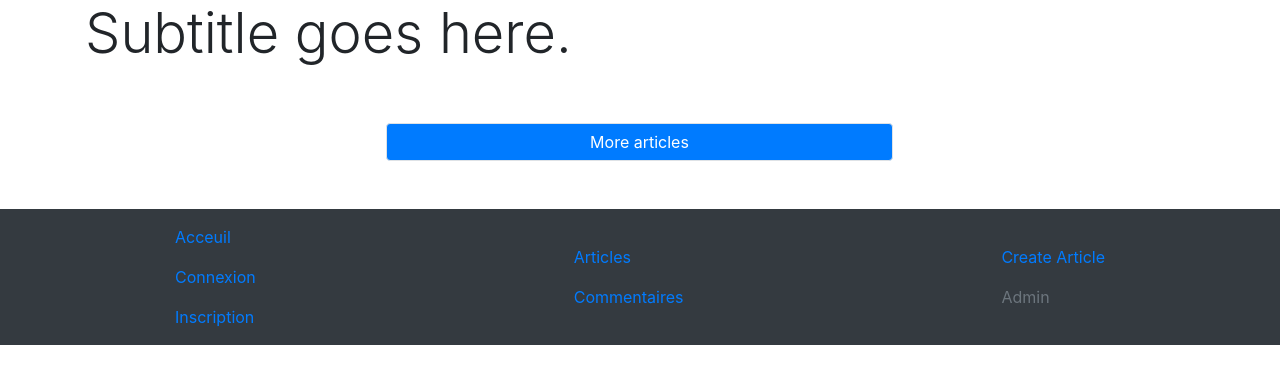
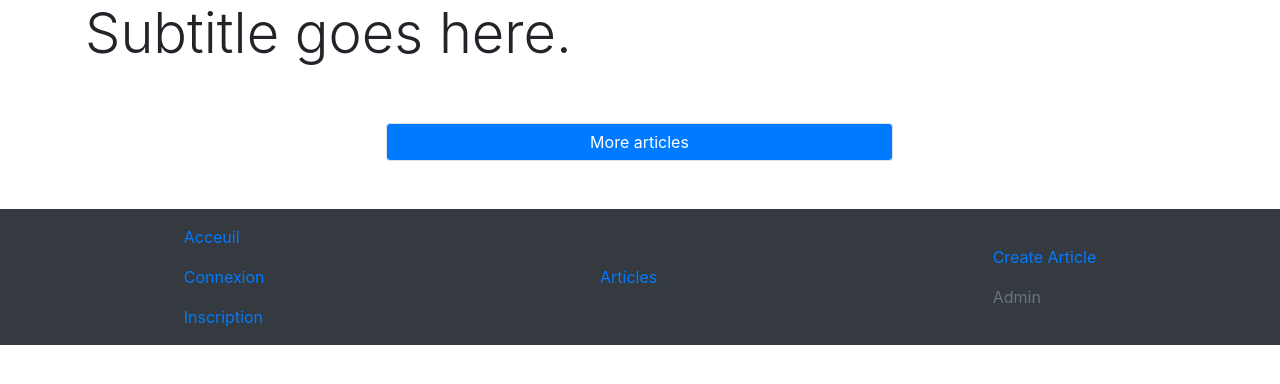
Before and after one commit to robin-arbona/blog, a PHP site: page /blog/view/index.php in a window 1280 px wide. Shown: the part 219-603 px from the top of the page. Run offline with PHP 8.4, Linux system fonts and the light colour scheme; data that the repository does not hold is empty; some libraries are stand-ins or nearby versions.

Commit message:
footer edition

```diff
--- a/view/template/footer.php
+++ b/view/template/footer.php
@@ -7,7 +7,7 @@
 ?>
 
 <footer>
-    <nav class="navbar navbar-expand-lg bg-dark justify-content-around " >
+   <nav class="navbar navbar-expand-lg bg-dark justify-content-around ">
       <ul class="nav flex-column">
          <li class="nav-item">
             <a class="nav-link" href="index.php">Acceuil</a>
@@ -23,16 +23,16 @@
          <li class="nav-item">
             <a class="nav-link" href="articles.php">Articles</a>
          </li>
-            <li class="nav-item">
-               <a class="nav-link" href="">Commentaires</a>
-            </li>
+
       </ul>
       <ul class="nav flex-column">
          <li class="nav-item">
-               <a class="nav-link " href="creer-article.php">Create Article</a> <!--Activer si droit-->
+            <a class="nav-link " href="creer-article.php">Create Article</a>
+            <!--Activer si droit-->
          </li>
          <li class="nav-item">
-               <a class="nav-link disabled" href="#">Admin</a> <!--Activer si droit-->
+            <a class="nav-link disabled" href="#">Admin</a>
+            <!--Activer si droit-->
          </li>
       </ul>
    </nav>
```
Lines whose indentation alone changed are shown as unchanged.
